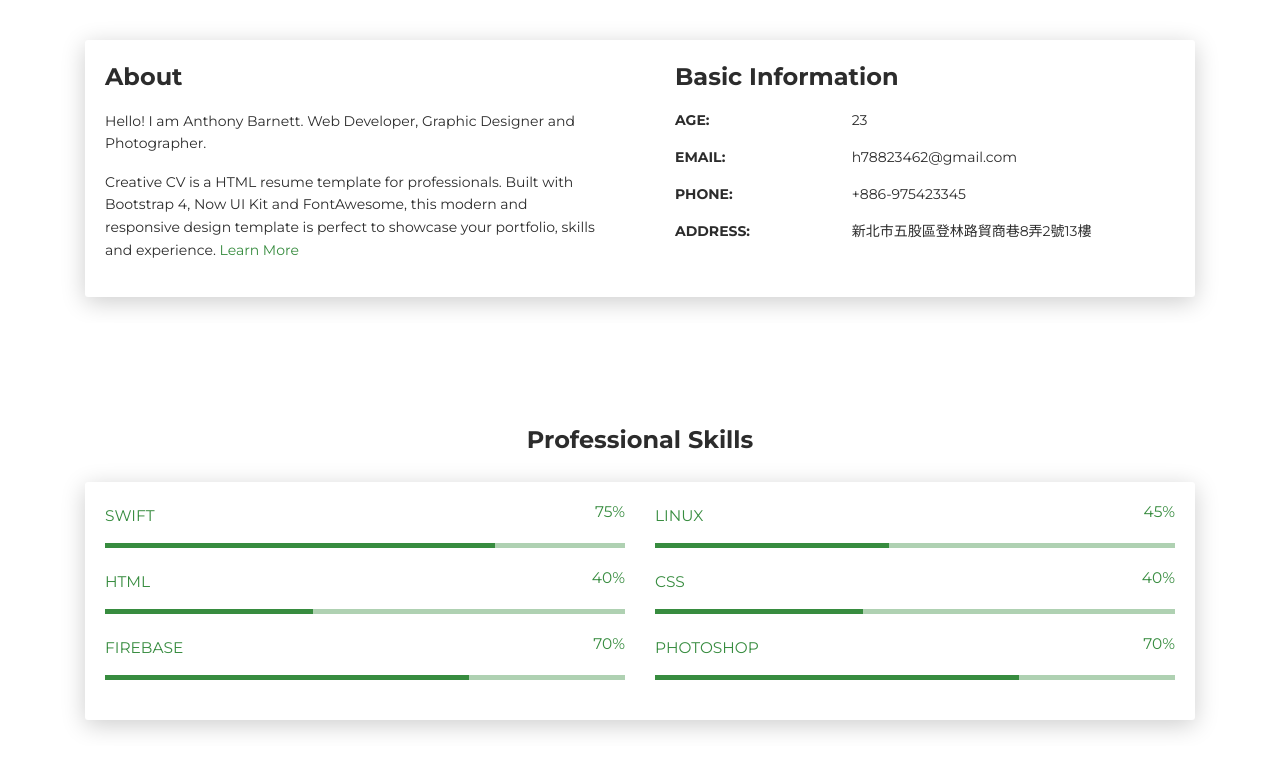
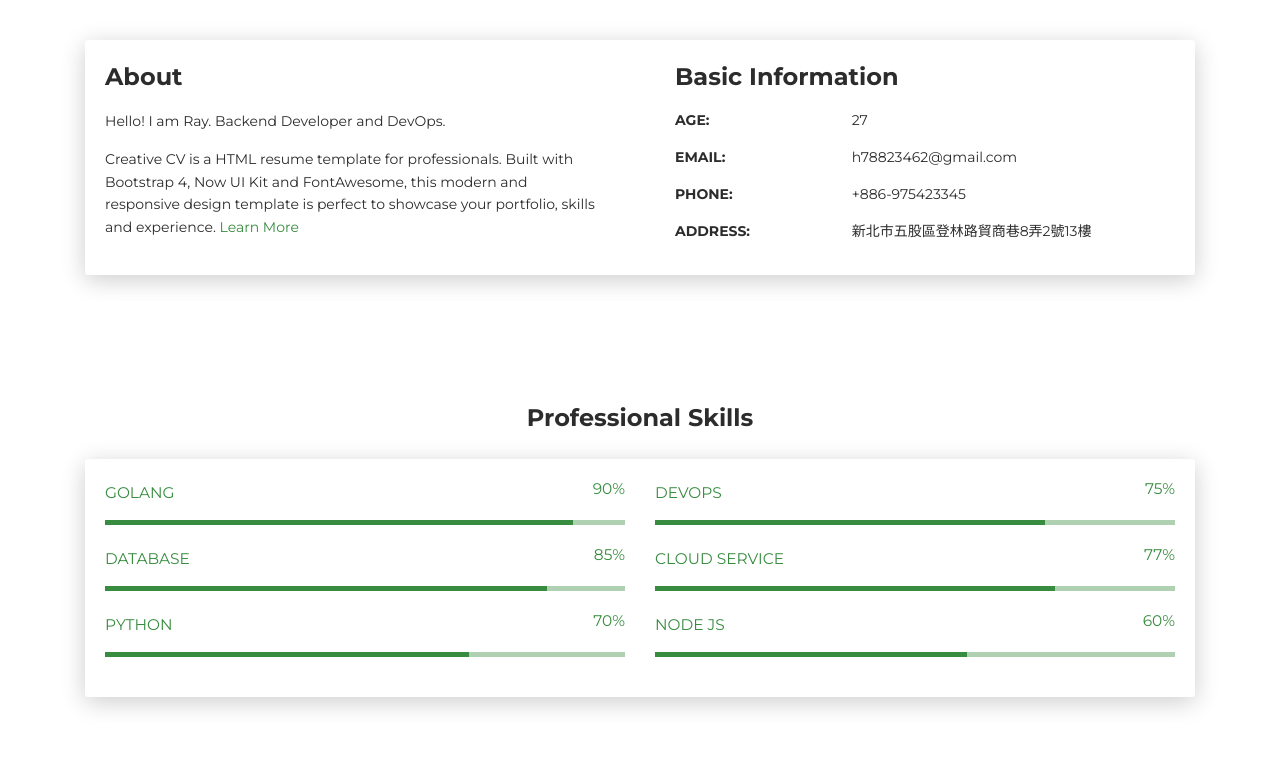
Before and after one commit to peter-yen/peter-yen.github.io, a plain HTML site: page index.html in a window 1280 px wide. Shown: the part 580-1360 px from the top of the page. Drawn offline with Linux system fonts and the light colour scheme.

Commit message:
update skills

```diff
--- a/index.html
+++ b/index.html
@@ -45,12 +45,13 @@
 <div class="profile-page">
   <div class="wrapper">
     <div class="page-header page-header-small" filter-color="green">
-      <div class="page-header-image" data-parallax="true" style="background-image: url('images/cc-bg-1.jpg')"></div>
+<!--      <div class="page-header-image" data-parallax="true" style="background-image: url('images/cc-bg-1.jpg')"></div>-->
+      <div class="page-header-image" data-parallax="true"></div>
       <div class="container">
         <div class="content-center">
           <div class="cc-profile-image"><a href="#"><img src="https://media.cakeresume.com/image/upload/s--zUJbZGUD--/c_fill,g_face,h_300,w_300/v1605697776/fxt3nmpiv5tnymmjbzop.jpg" alt="Image"/></a></div>
           <div class="h2 title">嚴啟睿</div>
-          <p class="category text-white">Ios Developer</p><a class="btn btn-primary smooth-scroll mr-2" href="#contact" data-aos="zoom-in" data-aos-anchor="data-aos-anchor">Hire Me</a><a class="btn btn-primary" href="#" data-aos="zoom-in" data-aos-anchor="data-aos-anchor">Download CV</a>
+          <p class="category text-white">Backend Developer</p><a class="btn btn-primary smooth-scroll mr-2" href="#contact" data-aos="zoom-in" data-aos-anchor="data-aos-anchor">Hire Me</a><a class="btn btn-primary" href="#" data-aos="zoom-in" data-aos-anchor="data-aos-anchor">Download CV</a>
         </div>
       </div>
       <div class="section">
@@ -68,7 +69,7 @@
         <div class="col-lg-6 col-md-12">
           <div class="card-body">
             <div class="h4 mt-0 title">About</div>
-            <p>Hello! I am Anthony Barnett. Web Developer, Graphic Designer and Photographer.</p>
+            <p>Hello! I am Ray. Backend Developer and DevOps.</p>
             <p>Creative CV is a HTML resume template for professionals. Built with Bootstrap 4, Now UI Kit and FontAwesome, this modern and responsive design template is perfect to showcase your portfolio, skills and experience. <a href="https://templateflip.com/templates/creative-cv/" target="_blank">Learn More</a></p>
           </div>
         </div>
@@ -77,7 +78,7 @@
             <div class="h4 mt-0 title">Basic Information</div>
             <div class="row">
               <div class="col-sm-4"><strong class="text-uppercase">Age:</strong></div>
-              <div class="col-sm-8">23</div>
+              <div class="col-sm-8">27</div>
             </div>
             <div class="row mt-3">
               <div class="col-sm-4"><strong class="text-uppercase">Email:</strong></div>
@@ -108,48 +109,48 @@
       <div class="card-body">
         <div class="row">
           <div class="col-md-6">
-            <div class="progress-container progress-primary"><span class="progress-badge">Swift</span>
+            <div class="progress-container progress-primary"><span class="progress-badge">Golang</span>
               <div class="progress">
-                <div class="progress-bar progress-bar-primary" data-aos="progress-full" data-aos-offset="10" data-aos-duration="2000" role="progressbar" aria-valuenow="60" aria-valuemin="0" aria-valuemax="100" style="width: 75%;"></div><span class="progress-value">75%</span>
+                <div class="progress-bar progress-bar-primary" data-aos="progress-full" data-aos-offset="10" data-aos-duration="2000" role="progressbar" aria-valuenow="60" aria-valuemin="0" aria-valuemax="100" style="width: 90%;"></div><span class="progress-value">90%</span>
               </div>
             </div>
           </div>
           <div class="col-md-6">
-            <div class="progress-container progress-primary"><span class="progress-badge">Linux</span>
+            <div class="progress-container progress-primary"><span class="progress-badge">DevOps</span>
               <div class="progress">
-                <div class="progress-bar progress-bar-primary" data-aos="progress-full" data-aos-offset="10" data-aos-duration="2000" role="progressbar" aria-valuenow="60" aria-valuemin="0" aria-valuemax="100" style="width: 45%;"></div><span class="progress-value">45%</span>
+                <div class="progress-bar progress-bar-primary" data-aos="progress-full" data-aos-offset="10" data-aos-duration="2000" role="progressbar" aria-valuenow="60" aria-valuemin="0" aria-valuemax="100" style="width: 75%;"></div><span class="progress-value">75%</span>
               </div>
             </div>
           </div>
         </div>
         <div class="row">
           <div class="col-md-6">
-            <div class="progress-container progress-primary"><span class="progress-badge">HTML</span>
+            <div class="progress-container progress-primary"><span class="progress-badge">Database</span>
               <div class="progress">
-                <div class="progress-bar progress-bar-primary" data-aos="progress-full" data-aos-offset="10" data-aos-duration="2000" role="progressbar" aria-valuenow="60" aria-valuemin="0" aria-valuemax="100" style="width: 40%;"></div><span class="progress-value">40%</span>
+                <div class="progress-bar progress-bar-primary" data-aos="progress-full" data-aos-offset="10" data-aos-duration="2000" role="progressbar" aria-valuenow="60" aria-valuemin="0" aria-valuemax="100" style="width: 85%;"></div><span class="progress-value">85%</span>
               </div>
             </div>
           </div>
           <div class="col-md-6">
-            <div class="progress-container progress-primary"><span class="progress-badge">CSS</span>
+            <div class="progress-container progress-primary"><span class="progress-badge">Cloud Service</span>
               <div class="progress">
-                <div class="progress-bar progress-bar-primary" data-aos="progress-full" data-aos-offset="10" data-aos-duration="2000" role="progressbar" aria-valuenow="60" aria-valuemin="0" aria-valuemax="100" style="width: 40%;"></div><span class="progress-value">40%</span>
+                <div class="progress-bar progress-bar-primary" data-aos="progress-full" data-aos-offset="10" data-aos-duration="2000" role="progressbar" aria-valuenow="60" aria-valuemin="0" aria-valuemax="100" style="width: 77%;"></div><span class="progress-value">77%</span>
               </div>
             </div>
           </div>
         </div>
         <div class="row">
           <div class="col-md-6">
-            <div class="progress-container progress-primary"><span class="progress-badge">FireBase</span>
+            <div class="progress-container progress-primary"><span class="progress-badge">Python</span>
               <div class="progress">
                 <div class="progress-bar progress-bar-primary" data-aos="progress-full" data-aos-offset="10" data-aos-duration="2000" role="progressbar" aria-valuenow="60" aria-valuemin="0" aria-valuemax="100" style="width: 70%;"></div><span class="progress-value">70%</span>
               </div>
             </div>
           </div>
           <div class="col-md-6">
-            <div class="progress-container progress-primary"><span class="progress-badge">Photoshop</span>
+            <div class="progress-container progress-primary"><span class="progress-badge">Node JS</span>
               <div class="progress">
-                <div class="progress-bar progress-bar-primary" data-aos="progress-full" data-aos-offset="10" data-aos-duration="2000" role="progressbar" aria-valuenow="60" aria-valuemin="0" aria-valuemax="100" style="width: 70%;"></div><span class="progress-value">70%</span>
+                <div class="progress-bar progress-bar-primary" data-aos="progress-full" data-aos-offset="10" data-aos-duration="2000" role="progressbar" aria-valuenow="60" aria-valuemin="0" aria-valuemax="100" style="width: 60%;"></div><span class="progress-value">60%</span>
               </div>
             </div>
           </div>
```
